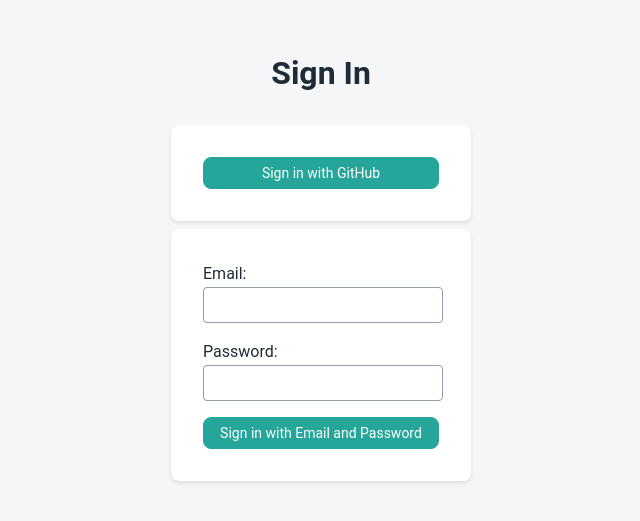
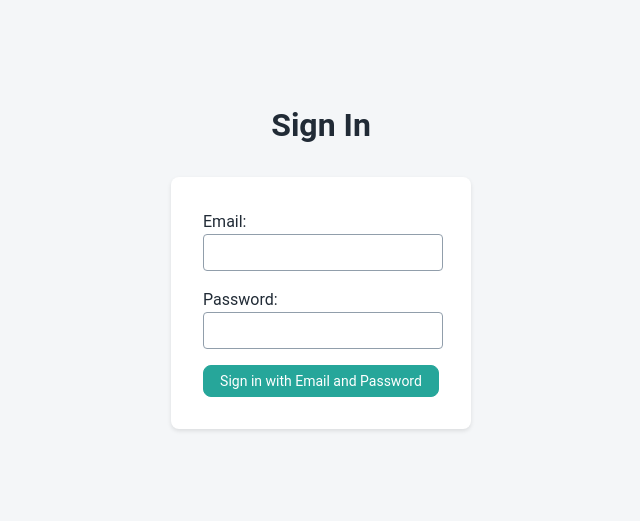
Before and after one commit to masui-maho-mwz/next-auth-tutorials-ts-blog-app, a Next.js app: page /signin in a window 1280 px wide. Shown: the part 145-666 px from the top of the page, without its empty margins (319-959 px from the left). Built offline with nearby package versions, Linux system fonts and the light colour scheme; no server answers.

Commit message:
fix: GitHub認証を削除

```diff
--- a/src/app/api/auth/[...nextauth]/route.ts
+++ b/src/app/api/auth/[...nextauth]/route.ts
@@ -1,7 +1,6 @@
 import { PrismaClient } from '@prisma/client';
 import NextAuth, { NextAuthOptions } from 'next-auth';
 import CredentialsProvider from 'next-auth/providers/credentials';
-import GithubProvider from 'next-auth/providers/github';
 
 const prisma = new PrismaClient();
 
@@ -10,10 +9,6 @@
     strategy: 'jwt',
   },
   providers: [
-    GithubProvider({
-      clientId: process.env.GITHUB_ID || '',
-      clientSecret: process.env.GITHUB_SECRET || '',
-    }),
     CredentialsProvider({
       name: 'Credentials',
       credentials: {
--- a/src/app/signin/page.tsx
+++ b/src/app/signin/page.tsx
@@ -44,11 +44,6 @@
   return (
     <div className={styles.container}>
       <h1 className={styles.heading}>Sign In</h1>
-      <div className={styles.buttonWrapper}>
-        <MyButton color="secondary" size="small" onClick={() => signIn('github', { callbackUrl: '/admin' })}>
-          Sign in with GitHub
-        </MyButton>
-      </div>
       <form onSubmit={handleSubmit} className={styles.form}>
         <div>
           <label htmlFor="email">Email:</label>
```
Also changed, not shown: 1 other file (tests, documents, lock files or other folders).
